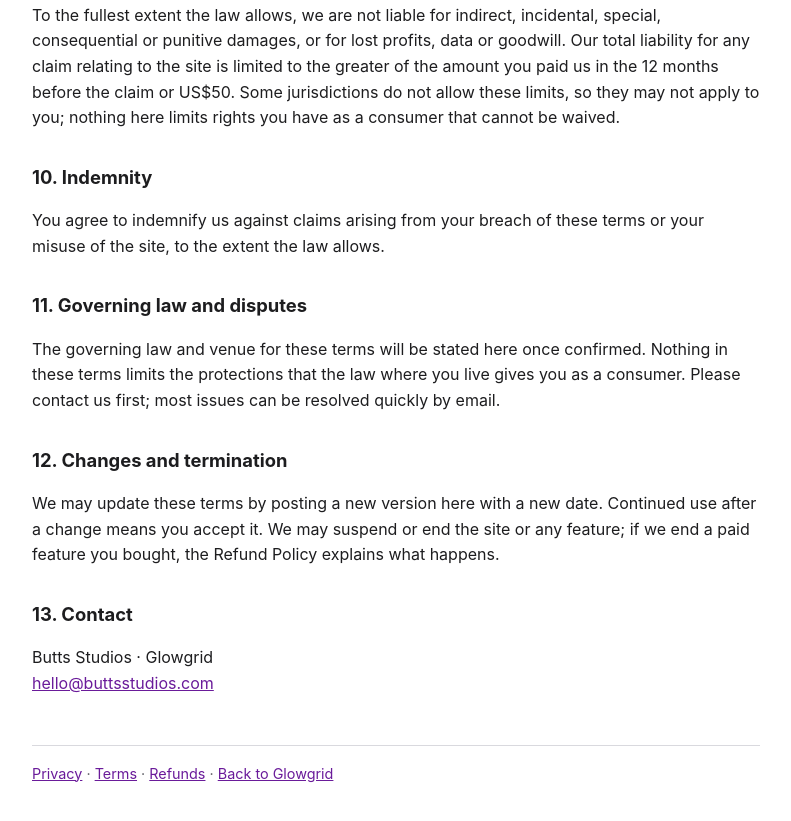
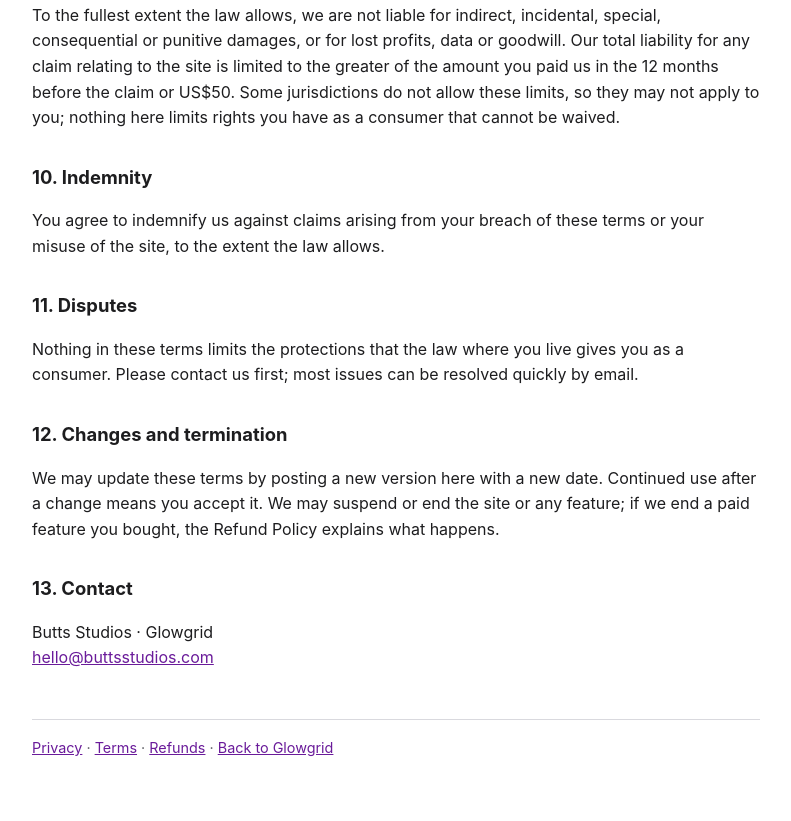
Before and after one commit to buttsstudios/glb-game, a plain HTML site: page terms.html in a window 1280 px wide. Shown: the part 1432-2253 px from the top of the page, without its empty margins (244-1035 px from the left). Drawn offline with Linux system fonts and the light colour scheme.

Commit message:
glowgrid terms: omit the governing-law/venue 'will be stated once confirmed' promise (section 11 now Disputes, consumer-protection sentence kept); test guards legal pages against unfilled-fact promises; R1120-GAMES-LEGAL-OMIT

```diff
--- a/terms.html
+++ b/terms.html
@@ -53,8 +53,8 @@ td,th{border:1px solid var(--line);padding:6px 8px;text-align:left;vertical-alig
 <p>To the fullest extent the law allows, we are not liable for indirect, incidental, special, consequential or punitive damages, or for lost profits, data or goodwill. Our total liability for any claim relating to the site is limited to the greater of the amount you paid us in the 12 months before the claim or US$50. Some jurisdictions do not allow these limits, so they may not apply to you; nothing here limits rights you have as a consumer that cannot be waived.</p>
 <h2>10. Indemnity</h2>
 <p>You agree to indemnify us against claims arising from your breach of these terms or your misuse of the site, to the extent the law allows.</p>
-<h2>11. Governing law and disputes</h2>
-<p>The governing law and venue for these terms will be stated here once confirmed. Nothing in these terms limits the protections that the law where you live gives you as a consumer. Please contact us first; most issues can be resolved quickly by email.</p>
+<h2>11. Disputes</h2>
+<p>Nothing in these terms limits the protections that the law where you live gives you as a consumer. Please contact us first; most issues can be resolved quickly by email.</p>
 <h2>12. Changes and termination</h2>
 <p>We may update these terms by posting a new version here with a new date. Continued use after a change means you accept it. We may suspend or end the site or any feature; if we end a paid feature you bought, the Refund Policy explains what happens.</p>
 <h2>13. Contact</h2>
```
Also changed, not shown: tests/glowgrid.test.js (+9 -0 lines).
